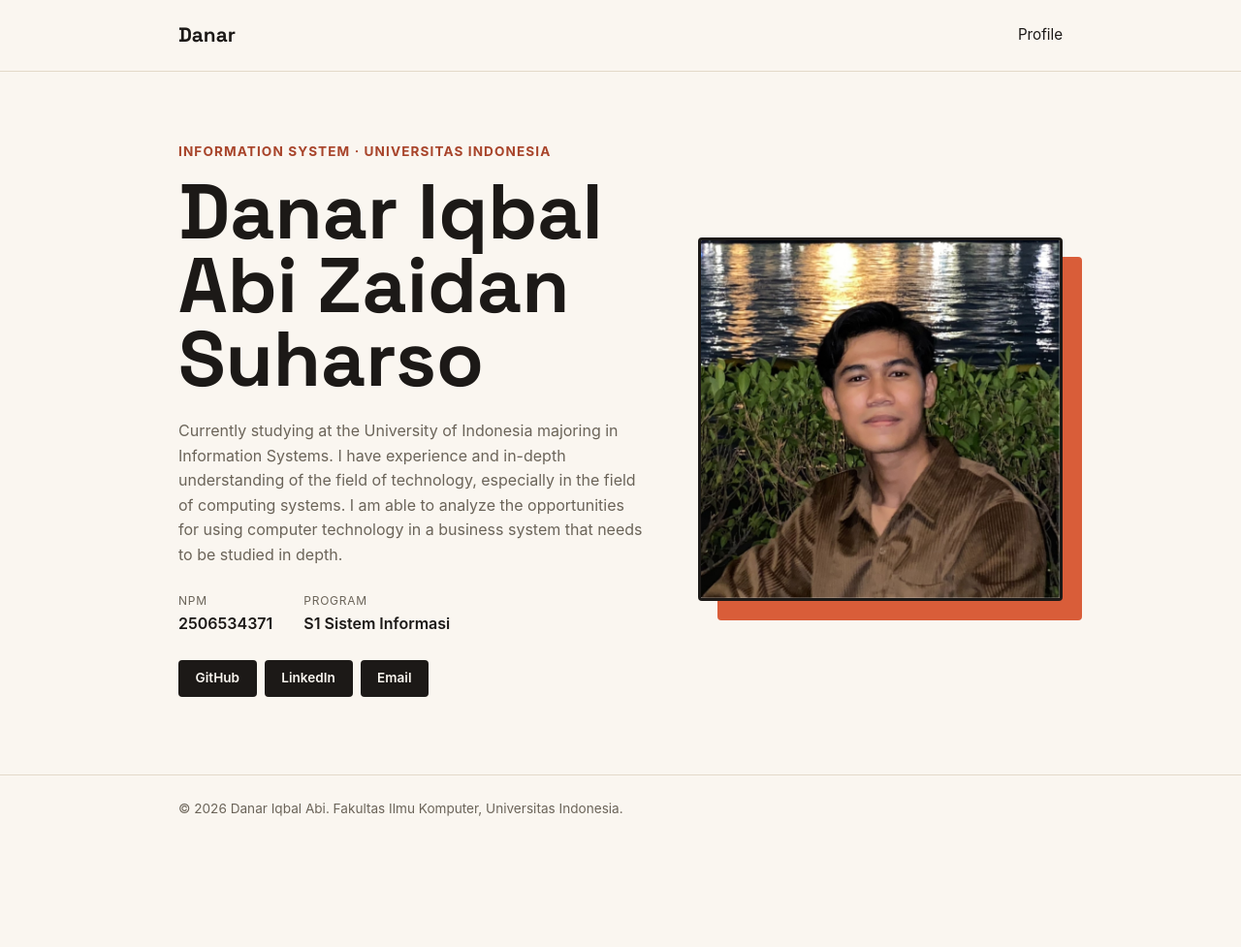
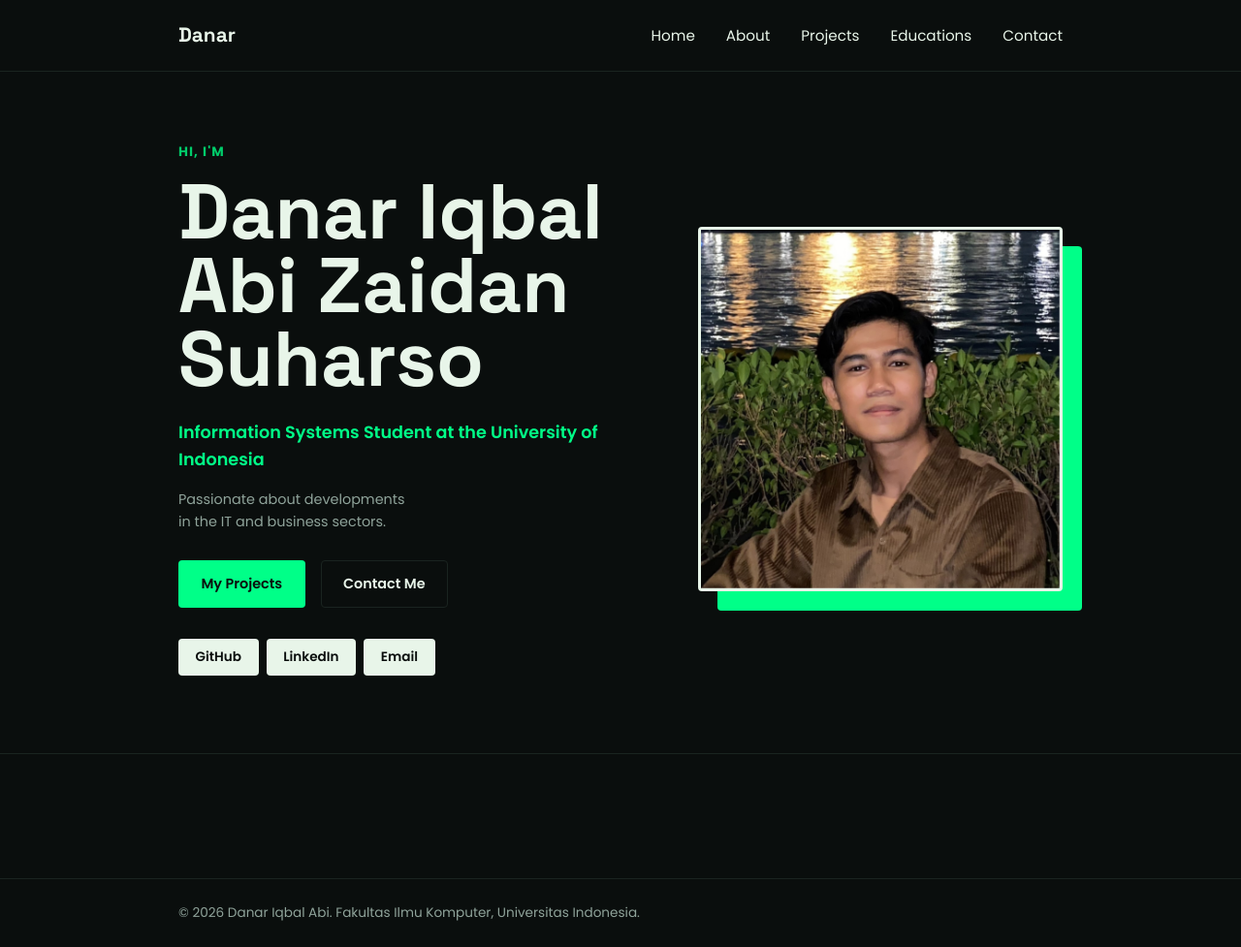
Before and after one commit to danariqbalabi/myportofolio, a Django app: page / in a window 1280 px wide. Shown: the whole page at 97% size. Before the commit the page ends 842 px from the top, so only its background shows below. Run offline with Django 5.2, Linux system fonts and the light colour scheme.

Commit message:
Restrukturisasi halaman utama (style, font, tata letak, dll)

```diff
--- a/static/css/style.css
+++ b/static/css/style.css
@@ -5,17 +5,17 @@
 }
 
 :root {
-    --ink: #1c1917;
-    --paper: #faf6f0;
-    --accent: #d95d39;
-    --accent-dark: #a8442a;
-    --line: #e3d9c9;
-    --text-muted: #6b6459;
+    --ink: #e8f5e9;
+    --paper: #0a0e0d;
+    --accent: #00ff88;
+    --accent-dark: #00cc6a;
+    --line: #1a2420;
+    --text-muted: #8fa39a;
     --radius: 4px;
 }
 
 body {
-    font-family: -apple-system, "Segoe UI", Roboto, Helvetica, Arial, sans-serif;
+    font-family: "Poppins", -apple-system, Segoe UI, Roboto, Helvetica, Arial, sans-serif;
     color: var(--ink);
     background-color: var(--paper);
     line-height: 1.6;
@@ -69,7 +69,7 @@ h1, .brand {
     grid-template-columns: 1.3fr 1fr;
     grid-template-areas:
         "identity photo"
-        "details  photo";
+        "content  photo";
     gap: 1.5rem 3rem;
 }
 
@@ -77,8 +77,8 @@ h1, .brand {
     grid-area: identity;
 }
 
-.hero-details {
-    grid-area: details;
+.hero-content {
+    grid-area: content;
 }
 
 .hero-kicker {
@@ -182,7 +182,7 @@ h1, .brand {
         grid-template-areas:
             "identity"
             "photo"
-            "details";
+            "content";
     }
 
     .hero-photo {
@@ -193,3 +193,71 @@ h1, .brand {
         justify-content: flex-start;
     }
 }
+
+.hero-tagline {
+    font-weight: 600;
+    font-size: 1.1rem;
+    margin-bottom: 1rem;
+    color: var(--accent);
+}
+
+.hero-description {
+    color: var(--text-muted);
+    max-width:240px;
+    margin-bottom: 1.1rem;
+    font-size: 0.90rem;
+    margin-bottom: 1.75rem;
+}
+
+.hero-actions {
+    display: flex;
+    gap: 1rem;
+    margin-bottom: 2rem;
+    flex-wrap: wrap;
+
+}
+
+.button {
+    display: inline-flex;
+    align-items: center;
+    gap: 0.4rem;
+    font-size: 0.9rem;
+    font-weight: 600;
+    text-decoration: none;
+    padding: 0.75rem 1.4rem;
+    border-radius: var(--radius);
+    border: 1px solid transparent;
+    cursor: pointer;
+    transition: all 0.2s ease;
+}
+
+.button-primary {
+    background-color: var(--accent);
+    color: var(--paper);
+}
+
+.button-primary:hover {
+    background-color: #00e07a;
+}
+
+.button-secondary {
+    background-color: transparent;
+    color: var(--ink);
+    border-color: var(--line);
+}
+
+.button-secondary:hover {
+    border-color: var(--accent);
+    color: var(--accent);
+}
+
+.about {
+    padding: 4rem 0;
+    border-top: 1px solid var(--line);
+}
+
+nav ul {
+    display: flex;
+    gap: 2rem;
+    list-style: none;
+}
--- a/templates/index.html
+++ b/templates/index.html
@@ -7,48 +7,55 @@
     <link rel="preconnect" href="https://fonts.googleapis.com">
     <link rel="preconnect" href="https://fonts.gstatic.com" crossorigin>
     <link href="https://fonts.googleapis.com/css2?family=Space+Grotesk:wght@500;700&display=swap" rel="stylesheet">
+    <link href="https://fonts.googleapis.com/css2?family=Poppins:wght@400;500;600;700&display=swap" rel="stylesheet">
     <link rel="stylesheet" href="/static/css/style.css">
 </head>
 <body>
     <header class="site-header">
         <div class="container">
-            <a href="#profile" class="brand">Danar</a>
+            <a href="#home" class="brand">Danar</a>
             <nav>
-                <a href="#profile">Profile</a>
+                <ul>
+                    <li><a href="#home">Home</a></li>
+                    <li><a href="#about">About</a></li>
+                    <li><a href="#projects">Projects</a></li>
+                    <li><a href="#edu">Educations</a></li>
+                    <li><a href="#contact">Contact</a></li>
+                </ul>
             </nav>
         </div>
     </header>
 
     <main>
-        <section class="hero" id="profile">
+        <section class="hero" id="home">
             <div class="container hero-grid">
                 <div class="hero-identity">
-                    <p class="hero-kicker">Information System &middot; Universitas Indonesia</p>
+                    <p class="hero-kicker">Hi, I'm</p>
                     <h1>Danar Iqbal Abi Zaidan Suharso</h1>
                 </div>
-                <div class="hero-photo">
-                    <div class="photo-block"></div>
-                    <img class="avatar" src="/static/img/danar.png" alt="Photo of Danar">
+                <div class="hero-content">
+                    <p class="hero-tagline">Information Systems Student at the University of Indonesia</p>
+                    <p class="hero-description">
+                        Passionate about developments in the IT and business sectors.
+                    </p>
+                <div class="hero-actions">
+                    <a href="#projects" class="button button-primary">My Projects</a>
+                    <a href="#contact" class="button button-secondary">Contact Me</a>
                 </div>
-                <div class="hero-details">
-                    <p class="bio">Currently studying at the University of Indonesia majoring in Information Systems. I have experience and in-depth understanding of the field of technology, especially in the field of computing systems. I am able to analyze the opportunities for using computer technology in a business system that needs to be studied in depth.</p>
-                    <dl class="meta-list">
-                        <div class="meta-row">
-                            <dt>NPM</dt>
-                            <dd>2506534371</dd>
-                        </div>
-                        <div class="meta-row">
-                            <dt>Program</dt>
-                            <dd>S1 Sistem Informasi</dd>
-                        </div>
-                    </dl>
                     <div class="social-links">
                         <a href="https://github.com/danariqbalabi" class="social-link">GitHub</a>
                         <a href="https://www.linkedin.com/in/danar-iqbal-abi-zaidan-suharso?_l=en_US" class="social-link">LinkedIn</a>
                         <a href="mailto:danariqbalabi0210@gmail.com" class="social-link">Email</a>
                     </div>
                 </div>
+
+            <div class="hero-photo">
+                <div class="photo-block"></div>
+                <img class="avatar" src="/static/img/danar.png" alt="Photo of Danar">
             </div>
+            </div>
+        </section>
+        <section class="about" id="about">
         </section>
     </main>
 
```
